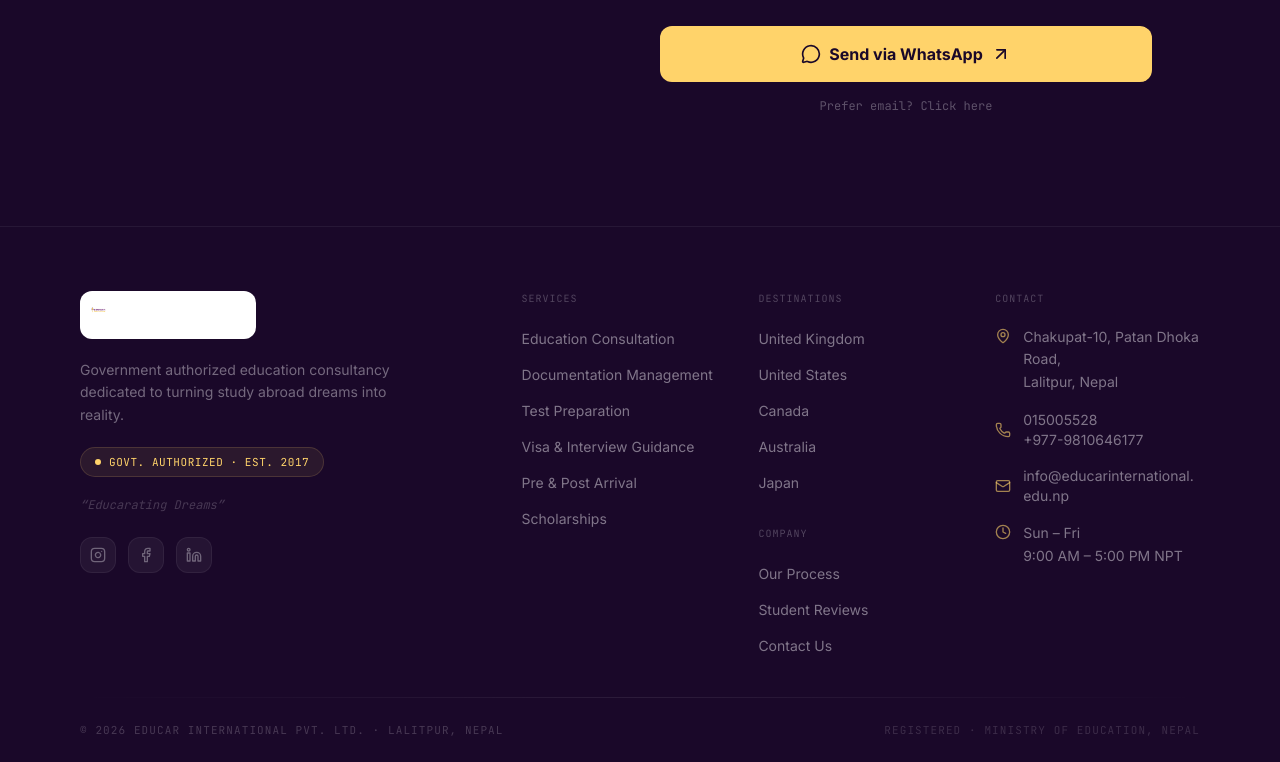
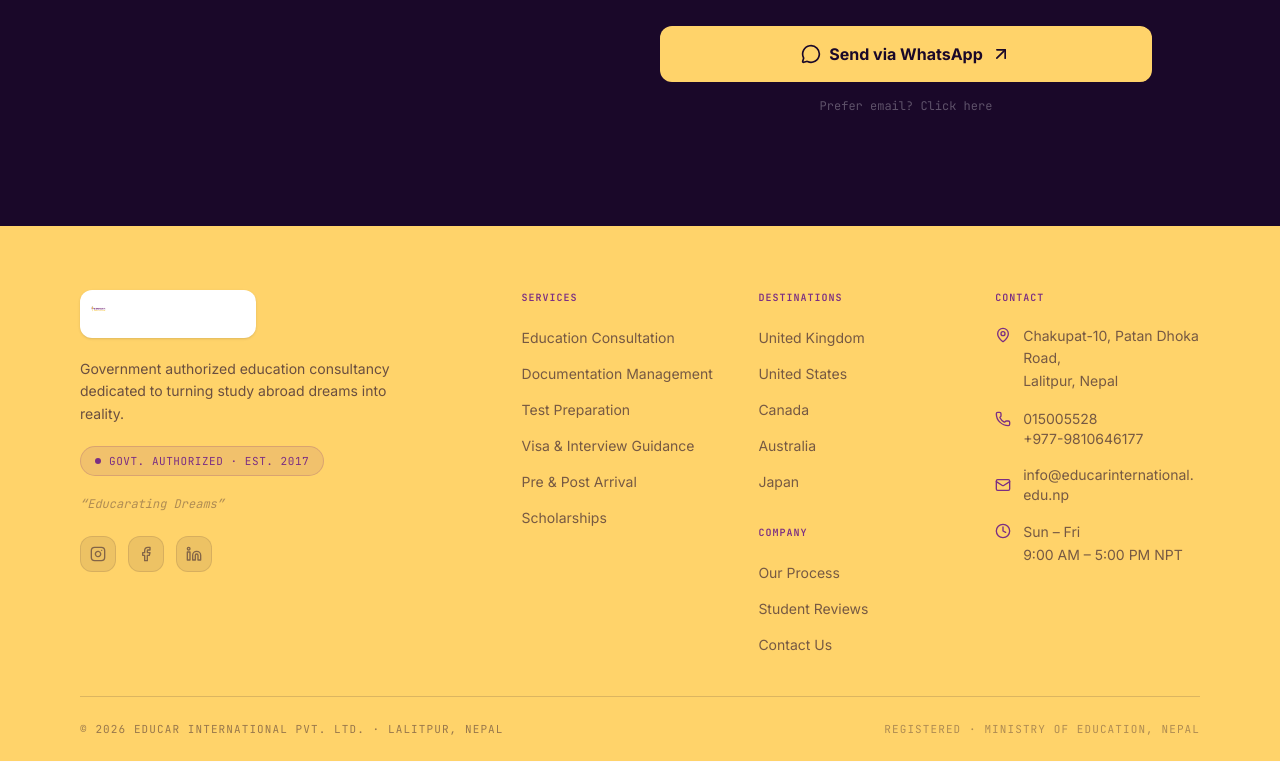
Before and after one commit to arpit768/website---consultancy, a Next.js app: page / in a window 1280 px wide. Shown: the part 3384-4146 px from the top of the page. Built offline with nearby package versions, Linux system fonts and the light colour scheme.

Commit message:
feat: update footer styles and enhance accessibility with improved color contrast

```diff
--- a/app/components/Footer.tsx
+++ b/app/components/Footer.tsx
@@ -33,7 +33,7 @@ const SOCIAL = [
 
 export default function Footer() {
   return (
-    <footer className="bg-brand-dark border-t border-white/[0.06]">
+    <footer className="bg-brand-yellow">
 
       {/* ── Main footer body ── */}
       <div className="max-w-7xl mx-auto px-5 sm:px-8 md:px-12 lg:px-20 pt-16 pb-10">
@@ -43,7 +43,7 @@ export default function Footer() {
           <div className="flex flex-col gap-5 max-w-xs">
             {/* Logo */}
             <Link href="/" className="inline-block">
-              <div className="relative h-12 w-44 bg-white rounded-xl px-2 py-1.5">
+              <div className="relative h-12 w-44 bg-white rounded-xl px-2 py-1.5 shadow-sm">
                 <Image
                   src="/logo.png"
                   alt="Educar International"
@@ -54,20 +54,20 @@ export default function Footer() {
             </Link>
 
             {/* Tagline */}
-            <p className="text-brand-light/40 text-sm leading-relaxed">
+            <p className="text-brand-dark/65 text-sm leading-relaxed">
               Government authorized education consultancy dedicated to turning study abroad dreams into reality.
             </p>
 
             {/* Govt badge */}
-            <div className="inline-flex items-center gap-2 bg-brand-yellow/8 border border-brand-yellow/15 rounded-full px-3.5 py-1.5 w-fit">
-              <span className="w-1.5 h-1.5 rounded-full bg-brand-yellow" />
-              <span className="text-brand-yellow text-[11px] font-mono uppercase tracking-wider">
+            <div className="inline-flex items-center gap-2 bg-brand-purple/10 border border-brand-purple/20 rounded-full px-3.5 py-1.5 w-fit">
+              <span className="w-1.5 h-1.5 rounded-full bg-brand-purple" />
+              <span className="text-brand-purple text-[11px] font-mono uppercase tracking-wider">
                 Govt. Authorized · Est. 2017
               </span>
             </div>
 
             {/* Tagline quote */}
-            <p className="text-brand-light/20 text-xs font-mono italic">&ldquo;Educarating Dreams&rdquo;</p>
+            <p className="text-brand-dark/35 text-xs font-mono italic">&ldquo;Educarating Dreams&rdquo;</p>
 
             {/* Social icons */}
             <div className="flex items-center gap-3 mt-1">
@@ -76,7 +76,7 @@ export default function Footer() {
                   key={label}
                   href={href}
                   aria-label={label}
-                  className="w-9 h-9 rounded-xl bg-white/[0.05] hover:bg-brand-yellow/10 border border-white/[0.06] hover:border-brand-yellow/20 flex items-center justify-center text-brand-light/35 hover:text-brand-yellow transition-all duration-200"
+                  className="w-9 h-9 rounded-xl bg-brand-dark/8 hover:bg-brand-purple border border-brand-dark/10 hover:border-brand-purple flex items-center justify-center text-brand-dark/50 hover:text-white transition-all duration-200"
                 >
                   <Icon className="w-4 h-4" />
                 </Link>
@@ -86,13 +86,13 @@ export default function Footer() {
 
           {/* Services */}
           <div>
-            <p className="text-[10px] font-mono uppercase tracking-widest text-brand-light/25 mb-5">Services</p>
+            <p className="text-[10px] font-mono uppercase tracking-widest text-brand-purple font-semibold mb-5">Services</p>
             <ul className="flex flex-col gap-3">
               {SERVICES_LINKS.map((link) => (
                 <li key={link.label}>
                   <Link
                     href={link.href}
-                    className="text-brand-light/45 hover:text-brand-yellow text-sm transition-colors duration-200"
+                    className="text-brand-dark/60 hover:text-brand-purple text-sm transition-colors duration-200"
                   >
                     {link.label}
                   </Link>
@@ -103,13 +103,13 @@ export default function Footer() {
 
           {/* Destinations + Quick Links */}
           <div>
-            <p className="text-[10px] font-mono uppercase tracking-widest text-brand-light/25 mb-5">Destinations</p>
+            <p className="text-[10px] font-mono uppercase tracking-widest text-brand-purple font-semibold mb-5">Destinations</p>
             <ul className="flex flex-col gap-3 mb-8">
               {DESTINATIONS_LINKS.map((link) => (
                 <li key={link.label}>
                   <Link
                     href={link.href}
-                    className="text-brand-light/45 hover:text-brand-yellow text-sm transition-colors duration-200"
+                    className="text-brand-dark/60 hover:text-brand-purple text-sm transition-colors duration-200"
                   >
                     {link.label}
                   </Link>
@@ -117,13 +117,13 @@ export default function Footer() {
               ))}
             </ul>
 
-            <p className="text-[10px] font-mono uppercase tracking-widest text-brand-light/25 mb-5">Company</p>
+            <p className="text-[10px] font-mono uppercase tracking-widest text-brand-purple font-semibold mb-5">Company</p>
             <ul className="flex flex-col gap-3">
               {QUICK_LINKS.map((link) => (
                 <li key={link.label}>
                   <Link
                     href={link.href}
-                    className="text-brand-light/45 hover:text-brand-yellow text-sm transition-colors duration-200"
+                    className="text-brand-dark/60 hover:text-brand-purple text-sm transition-colors duration-200"
                   >
                     {link.label}
                   </Link>
@@ -134,37 +134,37 @@ export default function Footer() {
 
           {/* Contact info */}
           <div>
-            <p className="text-[10px] font-mono uppercase tracking-widest text-brand-light/25 mb-5">Contact</p>
+            <p className="text-[10px] font-mono uppercase tracking-widest text-brand-purple font-semibold mb-5">Contact</p>
             <ul className="flex flex-col gap-4">
               <li className="flex items-start gap-3">
-                <MapPin className="w-4 h-4 text-brand-yellow/60 shrink-0 mt-0.5" />
-                <span className="text-brand-light/45 text-sm leading-relaxed">
+                <MapPin className="w-4 h-4 text-brand-purple shrink-0 mt-0.5" />
+                <span className="text-brand-dark/60 text-sm leading-relaxed">
                   Chakupat-10, Patan Dhoka Road,<br />Lalitpur, Nepal
                 </span>
               </li>
-              <li className="flex items-center gap-3">
-                <Phone className="w-4 h-4 text-brand-yellow/60 shrink-0" />
+              <li className="flex items-start gap-3">
+                <Phone className="w-4 h-4 text-brand-purple shrink-0 mt-0.5" />
                 <div>
-                  <a href="tel:015005528" className="text-brand-light/45 hover:text-brand-yellow text-sm transition-colors block">
+                  <a href="tel:015005528" className="text-brand-dark/60 hover:text-brand-purple text-sm transition-colors block">
                     015005528
                   </a>
-                  <a href="tel:+9779810646177" className="text-brand-light/45 hover:text-brand-yellow text-sm transition-colors block">
+                  <a href="tel:+9779810646177" className="text-brand-dark/60 hover:text-brand-purple text-sm transition-colors block">
                     +977-9810646177
                   </a>
                 </div>
               </li>
               <li className="flex items-center gap-3">
-                <Mail className="w-4 h-4 text-brand-yellow/60 shrink-0" />
+                <Mail className="w-4 h-4 text-brand-purple shrink-0" />
                 <a
                   href="mailto:info@educarinternational.edu.np"
-                  className="text-brand-light/45 hover:text-brand-yellow text-sm transition-colors break-all"
+                  className="text-brand-dark/60 hover:text-brand-purple text-sm transition-colors break-all"
                 >
                   info@educarinternational.edu.np
                 </a>
               </li>
               <li className="flex items-start gap-3">
-                <Clock className="w-4 h-4 text-brand-yellow/60 shrink-0 mt-0.5" />
-                <span className="text-brand-light/45 text-sm leading-relaxed">
+                <Clock className="w-4 h-4 text-brand-purple shrink-0 mt-0.5" />
+                <span className="text-brand-dark/60 text-sm leading-relaxed">
                   Sun – Fri<br />9:00 AM – 5:00 PM NPT
                 </span>
               </li>
@@ -175,16 +175,16 @@ export default function Footer() {
 
       {/* ── Divider ── */}
       <div className="max-w-7xl mx-auto px-5 sm:px-8 md:px-12 lg:px-20">
-        <div className="h-px bg-gradient-to-r from-transparent via-white/[0.08] to-transparent" />
+        <div className="h-px bg-brand-dark/15" />
       </div>
 
       {/* ── Bottom bar ── */}
       <div className="max-w-7xl mx-auto px-5 sm:px-8 md:px-12 lg:px-20 py-6">
         <div className="flex flex-col sm:flex-row items-center justify-between gap-3">
-          <p className="text-[11px] font-mono text-brand-light/20 uppercase tracking-widest text-center sm:text-left">
+          <p className="text-[11px] font-mono text-brand-dark/45 uppercase tracking-widest text-center sm:text-left">
             © {new Date().getFullYear()} Educar International Pvt. Ltd. · Lalitpur, Nepal
           </p>
-          <p className="text-[11px] font-mono text-brand-light/15 uppercase tracking-widest">
+          <p className="text-[11px] font-mono text-brand-dark/35 uppercase tracking-widest">
             Registered · Ministry of Education, Nepal
           </p>
         </div>
```
